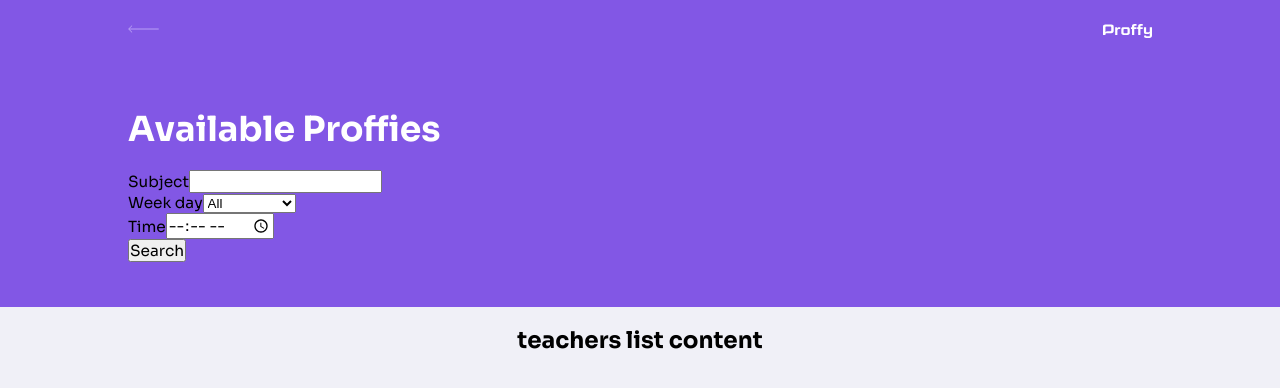
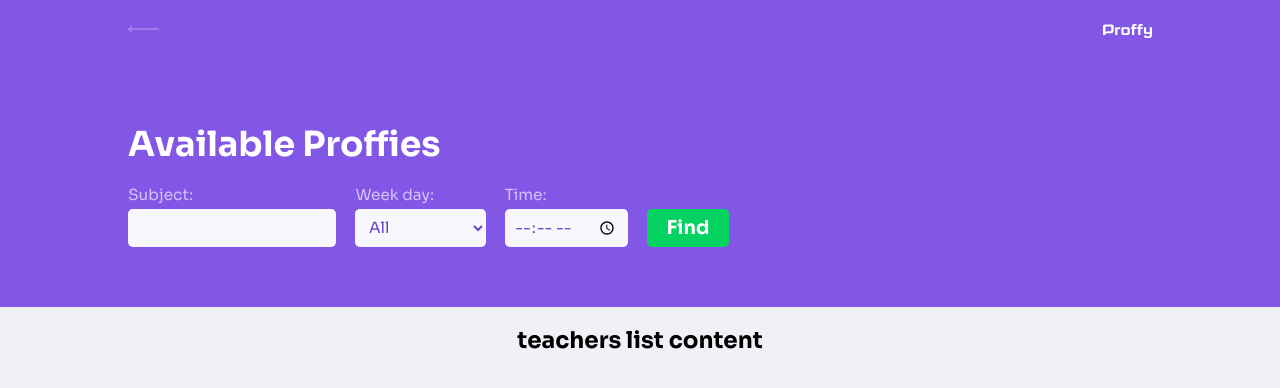
Before and after one commit to dwtoledo/proffy-react-web-app, a React (Vite) app: page /teachers in a window 1280 px wide. Shown: the top 388 px of the page. Built offline with nearby package versions, Linux system fonts and the light colour scheme.

Commit message:
Add Style for TeachersFilter

```diff
--- a/src/assets/styles/global.css
+++ b/src/assets/styles/global.css
@@ -52,7 +52,8 @@ body {
 body,
 input,
 button,
-textarea {
+textarea,
+select {
   font: 400 1.6rem "Sora";
 }
 
--- a/src/components/PageHeader/styles.css
+++ b/src/components/PageHeader/styles.css
@@ -42,3 +42,7 @@
   color: var(--color-text-in-primary);
   font-size: 1.4rem;
 }
+
+.page-header__childrens {
+  width: 100%;
+}
--- a/src/pages/TeachersList/components/TeachersFilter/index.tsx
+++ b/src/pages/TeachersList/components/TeachersFilter/index.tsx
@@ -1,6 +1,7 @@
 import { SubmitHandler, useForm } from "react-hook-form";
 import { yupResolver } from "@hookform/resolvers/yup";
 import teacherFiltersValidators from "./validators/teachers-filters-validators";
+import "./styles.css";
 
 interface IFilterFormInputs {
   teacher_subject: string;
@@ -30,17 +31,23 @@ function TeachersFilter({ filtersOutput }: TeachersFilterProps) {
   return (
     <form className="teachers-list__filters" onSubmit={handleSubmit(onSubmit)}>
       <div className="teachers-list__input">
-        <label htmlFor="teacher_subject">Subject</label>
+        <label htmlFor="teacher_subject">Subject:</label>
         <input
           type="text"
           id="teacher_subject"
           {...register("teacher_subject")}
         />
-        <p>{errors.teacher_subject?.message}</p>
+        <p
+          style={{
+            display: errors.teacher_subject?.message ? "block" : "none",
+          }}
+        >
+          {errors.teacher_subject?.message}
+        </p>
       </div>
 
       <div className="teachers-list__input">
-        <label htmlFor="class_week_days">Week day</label>
+        <label htmlFor="class_week_days">Week day:</label>
         <select id="class_week_days" {...register("class_week_days")}>
           <option value="all">All</option>
           <option value="monday">Monday</option>
@@ -54,11 +61,16 @@ function TeachersFilter({ filtersOutput }: TeachersFilterProps) {
       </div>
 
       <div className="teachers-list__input">
-        <label htmlFor="class_time">Time</label>
+        <label htmlFor="class_time">Time:</label>
         <input type="time" id="class_time" {...register("class_time")} />
       </div>
 
-      <button type="submit">Search</button>
+      <div className="teachers-list__input">
+        <label style={{ visibility: "hidden" }}>Search:</label>
+        <button type="submit" className="teachers-list__find-bttn">
+          Find
+        </button>
+      </div>
     </form>
   );
 }
--- /dev/null
+++ b/src/pages/TeachersList/components/TeachersFilter/styles.css
@@ -0,0 +1,61 @@
+.teachers-list__filters {
+  display: flex;
+  flex-direction: column;
+  gap: 1rem;
+  margin-bottom: 1rem;
+}
+
+.teachers-list__input > label {
+  color: var(--color-text-in-primary);
+  display: block;
+  margin-bottom: 0.5rem;
+}
+
+.teachers-list__input > input,
+.teachers-list__input > select {
+  background-color: var(--color-input-background);
+  border: none;
+  border-radius: 0.5rem;
+  color: var(--color-primary-darker);
+  padding: 0.5rem 1rem;
+  height: 4rem;
+  width: 100%;
+}
+
+.teachers-list__input > p {
+  color: var(--color-text-in-primary);
+  font-size: 1.2rem;
+  padding-top: 1rem;
+}
+
+.teachers-list__find-bttn {
+  background-color: var(--color-secundary);
+  border: none;
+  border-radius: 0.5rem;
+  color: var(--color-button-text);
+  font-size: 2rem;
+  font-weight: 700;
+  margin-bottom: 1.5rem;
+  height: 4rem;
+  width: 100%;
+}
+
+.teachers-list__find-bttn:hover,
+.teachers-list__find-bttn:active {
+  background-color: var(--color-secundary-dark);
+}
+
+@media (min-width: 800px) {
+  .teachers-list__filters {
+    align-items: flex-start;
+    flex-direction: row;
+    gap: 2rem;
+    margin-bottom: 0;
+  }
+
+  .teachers-list__find-bttn {
+    align-self: center;
+    margin: 0;
+    padding: 0 2rem;
+  }
+}
--- a/src/pages/TeachersList/components/TeachersFilter/validators/teachers-filters-validators.tsx
+++ b/src/pages/TeachersList/components/TeachersFilter/validators/teachers-filters-validators.tsx
@@ -3,7 +3,7 @@ import * as yup from "yup";
 const teacherFiltersValidators = yup.object().shape({
   teacher_subject: yup
     .string()
-    .min(2, "Subject must have at least 2 characters"),
+    .min(2, "Subject must have at least 2 characters!"),
 });
 
 export default teacherFiltersValidators;
```
